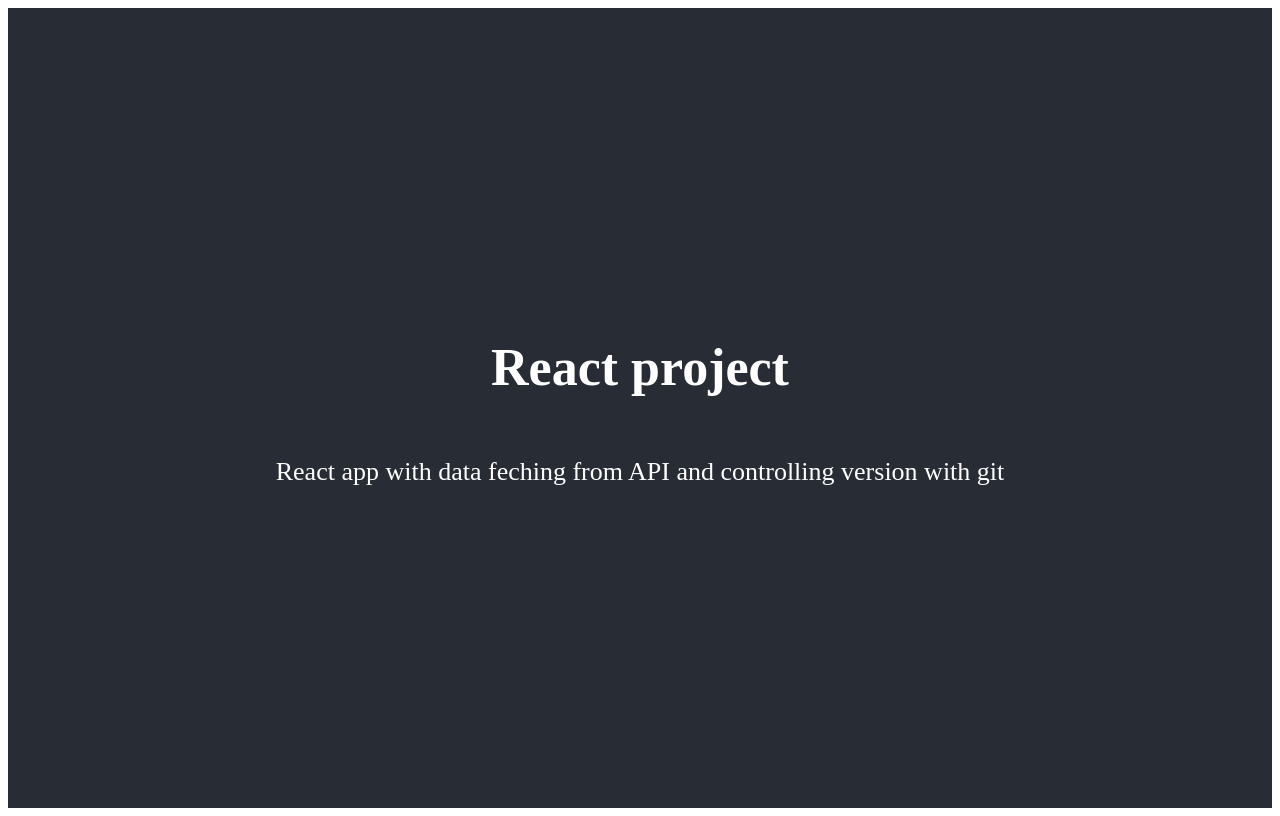
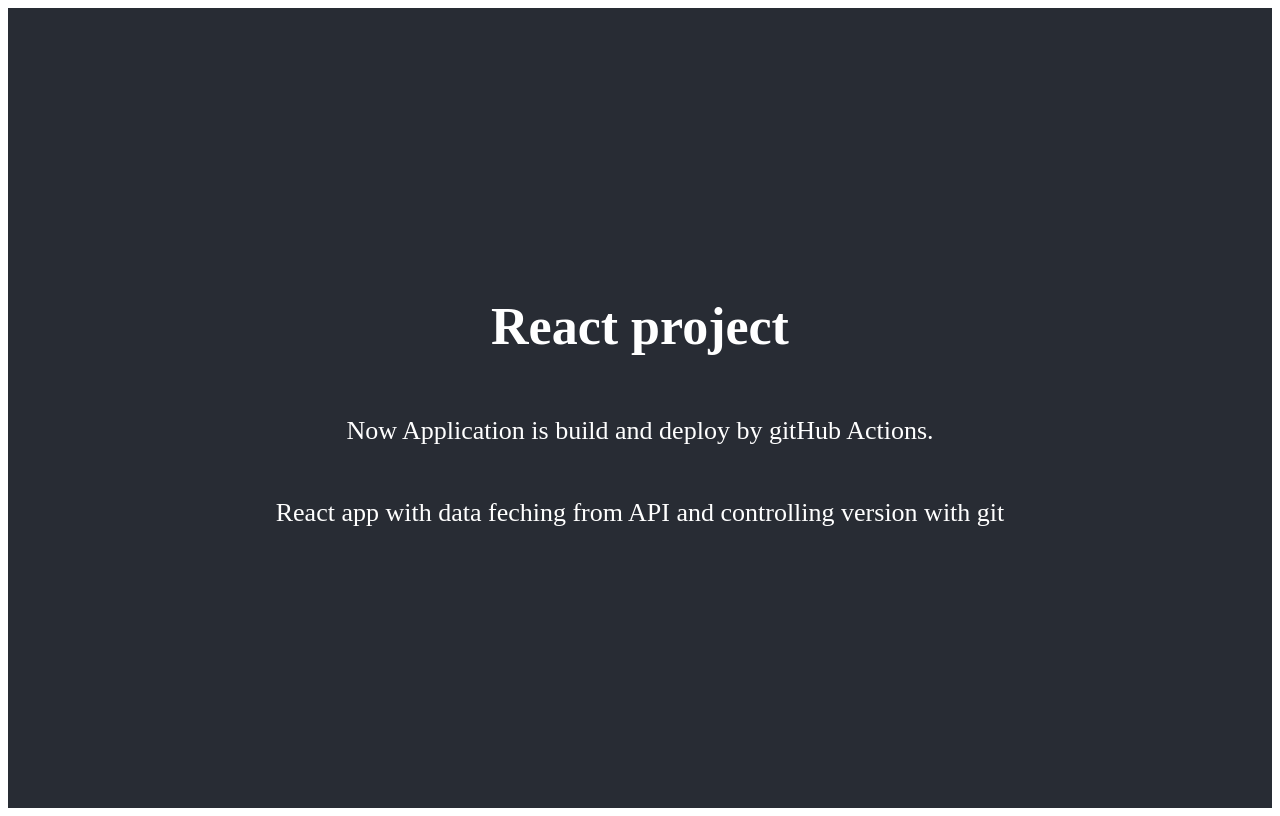
Before and after one commit to saifec1127/react-fetchapi-gitcicd, a React (Create React App) app: page / in a window 1280 px wide. Built offline with nearby package versions, Linux system fonts and the light colour scheme.

Commit message:
updated app.js file

```diff
--- a/src/App.js
+++ b/src/App.js
@@ -5,6 +5,9 @@ const App =()  => {
     <div className="App">
       <header className="App-header">
       <h1>React project</h1>
+      <p>
+          Now Application is build and deploy by gitHub Actions.
+        </p>
         <p>
           React app with data feching from API and controlling version with git
         </p>
```
